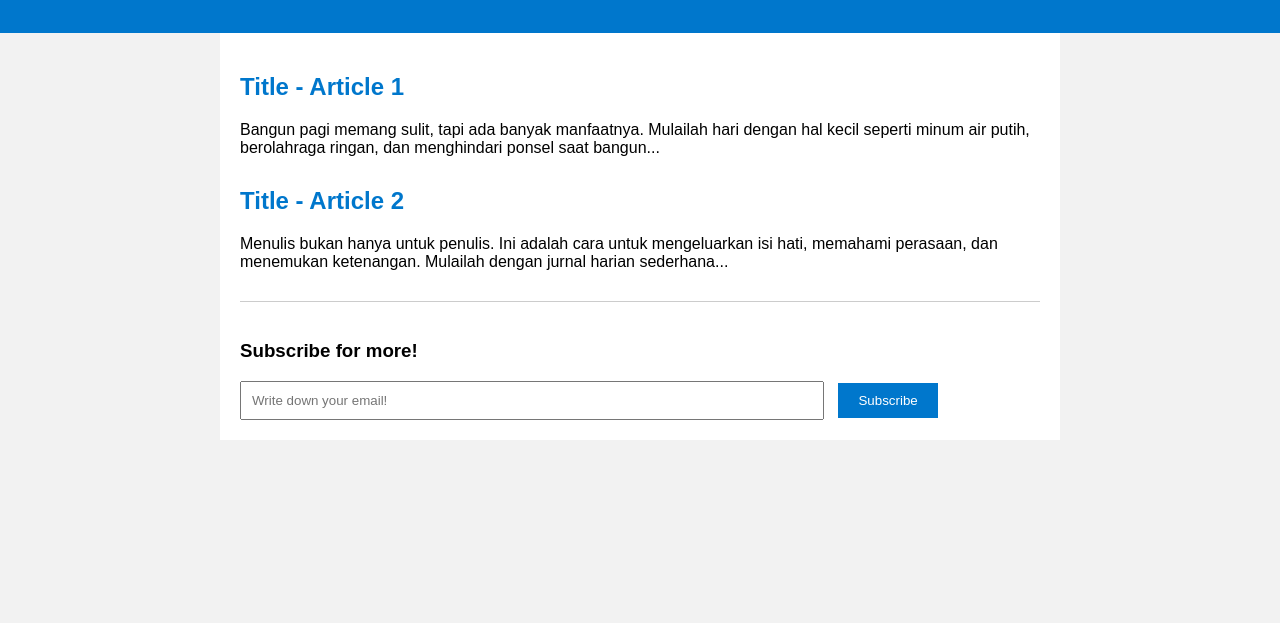
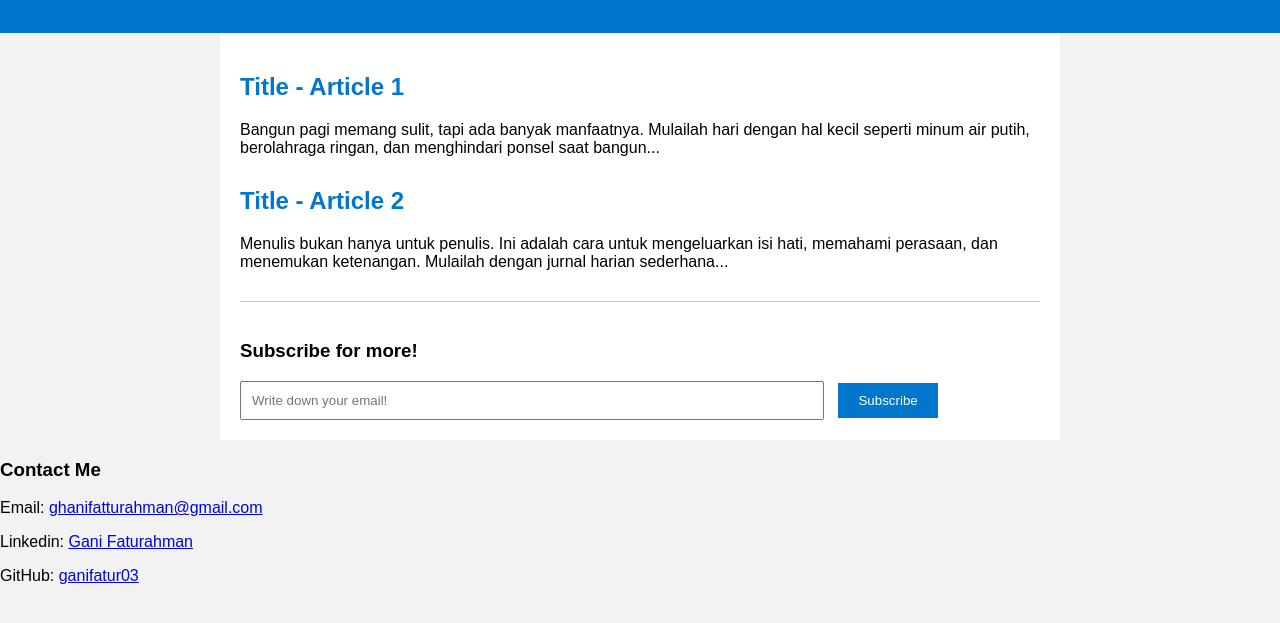
Before and after one commit to ganifatur03/Simple-website, a plain HTML site: page index.html in a window 1280 px wide. Shown: the part 121-744 px from the top of the page. Drawn offline with Linux system fonts and the light colour scheme.

Commit message:
add footer - contact me

```diff
--- a/index.html
+++ b/index.html
@@ -46,6 +46,13 @@
     </div>
   </div>
 
+  <footer>
+    <h3>Contact Me</h3>
+    <p>Email: <a href="mailto:ghanifatturahman@gmail.com">ghanifatturahman@gmail.com</a></p>
+    <p>Linkedin: <a href="https://www.linkedin.com/in/gani-faturahman/" target="_blank">Gani Faturahman</a></p>
+    <p>GitHub: <a href="https://github.com/ganifatur03" target="_blank">ganifatur03</a></p>
+  </footer>
+
   <script>
     document.getElementById("subscribeForm").addEventListener("submit", function(e) {
       e.preventDefault();
```
